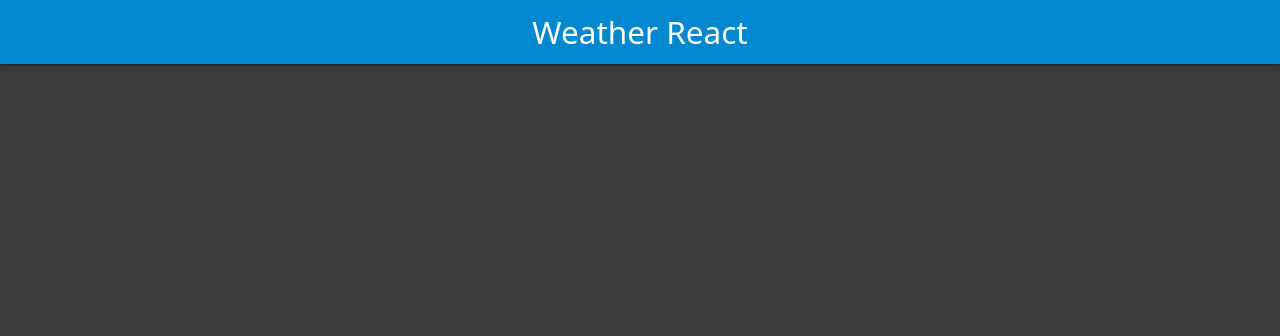
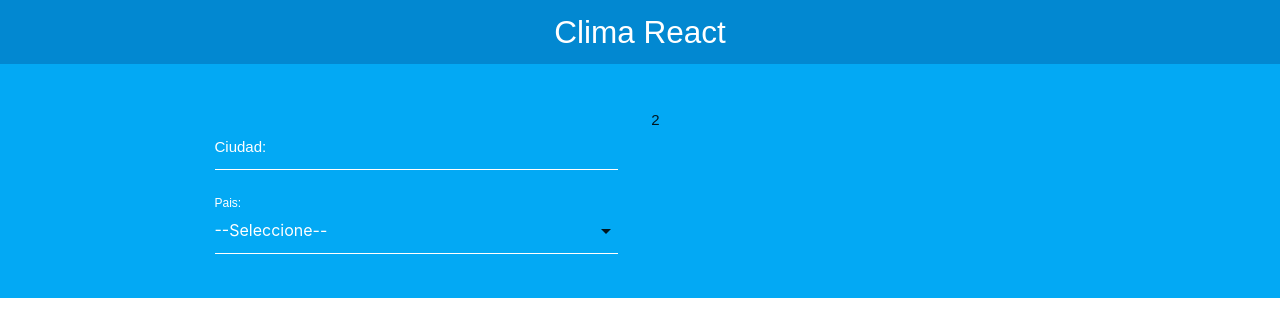
Before and after one commit to elto82/clima-react, a React (Vite) app: page / in a window 1280 px wide. Shown: the top 336 px of the page. Built offline with nearby package versions, Linux system fonts and the light colour scheme.

Commit message:
creacion del formulario

```diff
--- a/index.html
+++ b/index.html
@@ -6,19 +6,13 @@
   <link rel="icon" type="image/svg+xml" href="/vite.svg" />
   <meta name="viewport" content="width=device-width, initial-scale=1.0" />
   <title>Clima React</title>
-  <link rel="stylesheet" href="https://cdnjs.cloudflare.com/ajax/libs/materialize/1.0.0/css/materialize.min.css">
+
 </head>
 
 <body>
   <div id="root"></div>
   <script type="module" src="/src/main.jsx"></script>
-  <script src="https://cdnjs.cloudflare.com/ajax/libs/materialize/1.0.0-rc.2/js/materialize.min.js"></script>
-  <script>
-    document.addEventListener('DOMContentLoaded', function () {
-      var elementos = document.querySelectorAll('select');
-      M.FormSelect.init(elementos);
-    });
-  </script>
+
 </body>
 
 </html>
--- a/package.json
+++ b/package.json
@@ -10,6 +10,7 @@
     "preview": "vite preview"
   },
   "dependencies": {
+    "materialize-css": "1.0.0",
     "react": "^18.2.0",
     "react-dom": "^18.2.0"
   },
--- a/src/App.jsx
+++ b/src/App.jsx
@@ -1,9 +1,20 @@
+import Formulario from "./components/Formulario";
 import Header from "./components/Header";
 
 const App = () => {
   return (
     <>
-      <Header titulo="Weather React" />
+      <Header titulo="Clima React" />
+      <div className="contenedor-form">
+        <div className="container">
+          <div className="row">
+            <div className="col m6 s12">
+              <Formulario />
+            </div>
+            <div className="col m6 s12">2</div>
+          </div>
+        </div>
+      </div>
     </>
   );
 };
--- /dev/null
+++ b/src/components/Formulario.jsx
@@ -0,0 +1,26 @@
+import "materialize-css/dist/css/materialize.min.css";
+import M from "materialize-css";
+import { useEffect } from "react";
+
+const Formulario = () => {
+  useEffect(() => {
+    M.AutoInit();
+  }, []);
+
+  return (
+    <form>
+      <div className="input-field col s12">
+        <input type="text" id="ciudad" name="ciudad" />
+        <label htmlFor="ciudad">Ciudad:</label>
+      </div>
+      <div className="input-field col s12">
+        <select name="pais" id="pais">
+          <option value="">--Seleccione--</option>
+        </select>
+        <label htmlFor="pais">Pais:</label>
+      </div>
+    </form>
+  );
+};
+
+export default Formulario;
--- a/src/index.css
+++ b/src/index.css
@@ -1,15 +1,7 @@
-* {
+body {
   margin: 0;
   padding: 0;
-  box-sizing: border-box;
-  height: 100%;
-}
-
-body {
-  background-color: #3B3B3B;
-  color: #1D97D6;
-  height: 100%;
-  font-family: system-ui, -apple-system, BlinkMacSystemFont, 'Segoe UI', Roboto, Oxygen, Ubuntu, Cantarell, 'Open Sans', 'Helvetica Neue', sans-serif
+  font-family: sans-serif;
 }
 
 nav .brand-logo {
```
Also changed, not shown: 1 other file (tests, documents, lock files or other folders).
